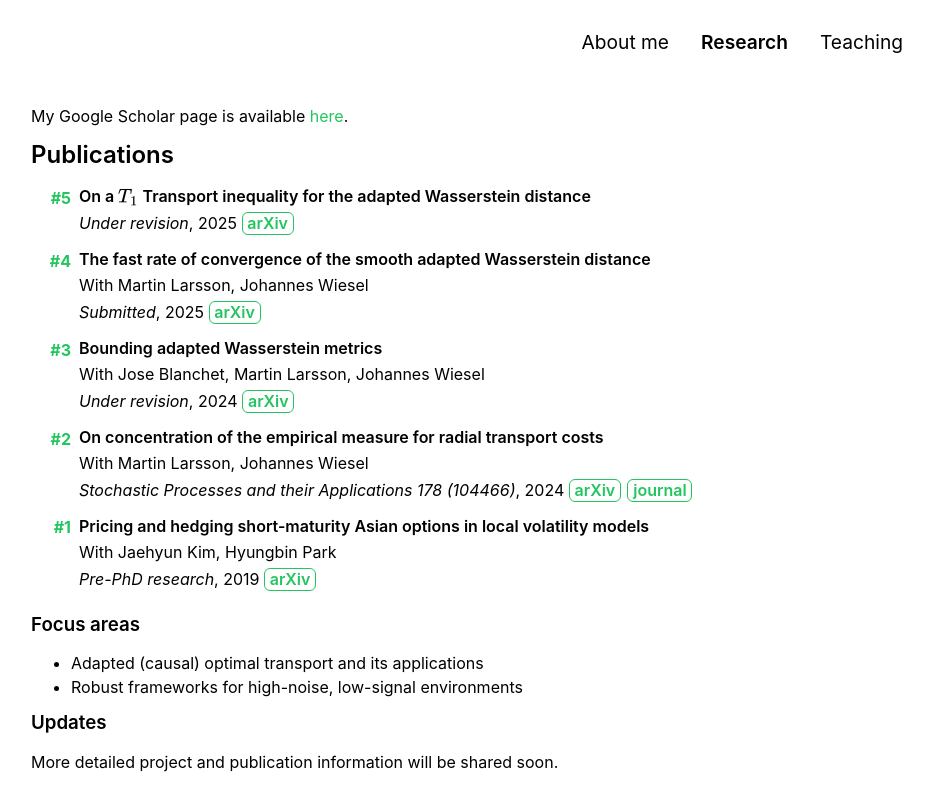
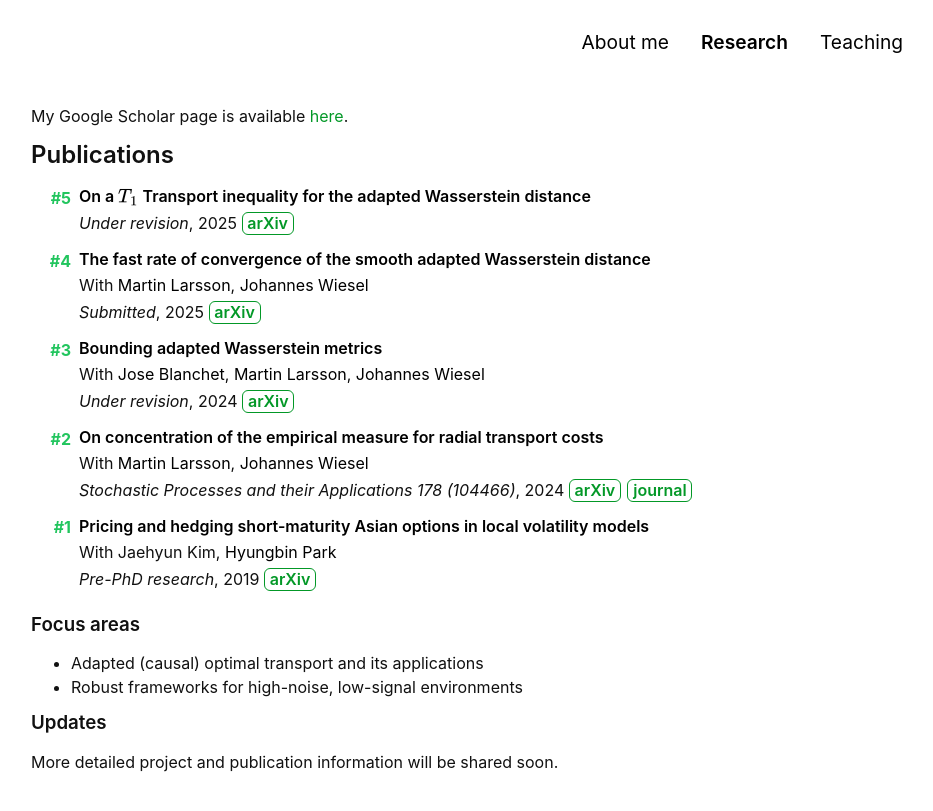
Before and after one commit to Jonghwap/Jonghwap.github.io, a Jekyll site: the page built from research.md, in a window 1280 px wide. Shown: the top 811 px of the page, without its empty margins (209-1142 px from the left). Built offline with Jekyll 4.4.1, drawn with Linux system fonts in a browser that asks for light colours; a style sheet for code colours, icons or effects is not loaded.

Commit message:
Update minimal-light.scss

```diff
--- a/_sass/minimal-light.scss
+++ b/_sass/minimal-light.scss
@@ -137,6 +137,15 @@ email {
 
 .icon-button:hover .icon-twitter,.icon-button:hover .icon-facebook,.icon-button:hover .icon-github,.icon-button:hover .icon-linkedin{color:white}
 
+body {
+  color: #111;
+}
+
+header {
+  color: #111;
+}
+
+
 autocolor{
   color:#595959;
 }
@@ -162,6 +171,10 @@ papertitle {
     body {
         background-color: #20212b;
         color: #dadbdf;
+    }
+
+    header {
+      color: #dadbdf;
     }
 
     autocolor{
@@ -230,18 +243,18 @@ papertitle {
 
 h3, h4, h5, h6 {
   font-weight: 600;
-  color: #000;
+  color: #111;
   margin: 0 0 16px;
 }
 
 h1 {
   font-weight: 640;
-  color: #000;
+  color: #111;
   margin: 0 0 16px;
 }
 
 h2 {
-  color: #000; // font color
+  color: #111; // font color
   font-weight: 640; // font 두께
   margin: 0 0 16px; // font와 본문 사이의 margin
   // font-size: 157%; // font 사이즈
@@ -249,7 +262,7 @@ h2 {
 
 @media (prefers-color-scheme: dark) {
   h1, h2, h3, h4, h5, h6 {
-    color: #000;
+    color: #dadbdf;
   }
 }
 
@@ -286,8 +299,8 @@ a:hover {
   display: inline-block;
   padding: 0.1em 0.3em; // 버튼안 여백 위아래, 좌우
   background-color: #ffffff;
-  color: #22c55e;
-  border: 1px solid #22c55e;
+  color: #039827;
+  border: 1px solid #039827;
   border-radius: 6px;
   font-weight: 600;
   line-height: 1.1; // 글씨 크기+위아래 여백
@@ -299,25 +312,39 @@ a:hover {
 .journal-button:hover,
 .journal-button:focus {
   background-color: #ecfdf3;
-  color: #16a34a;
-  border-color: #16a34a;
+  color: #02661E;
+  border-color: #02661E;
 }
 
 @media (prefers-color-scheme: dark) {
   a {
-    color:#000;
+    color:#039827;
+  }
+
+  .arxiv-button, .journal-button {
+    color: #039827;
+    border-color: #039827;
+  }
+
+  .arxiv-button:hover,
+  .arxiv-button:focus,
+  .journal-button:hover,
+  .journal-button:focus {
+    background-color: #1a2d1f;
+    color: #02661E;
+    border-color: #02661E;
   }
 }
 
 // 색깔이 있는 강조 링크
 
 .accent-link {
-  color: #22c55e;
+  color: #039827;
 }
 
 .accent-link:hover,
 .accent-link:focus {
-  color: #16a34a;
+  color: #02661E;
   text-decoration: underline;
 }
 
```
